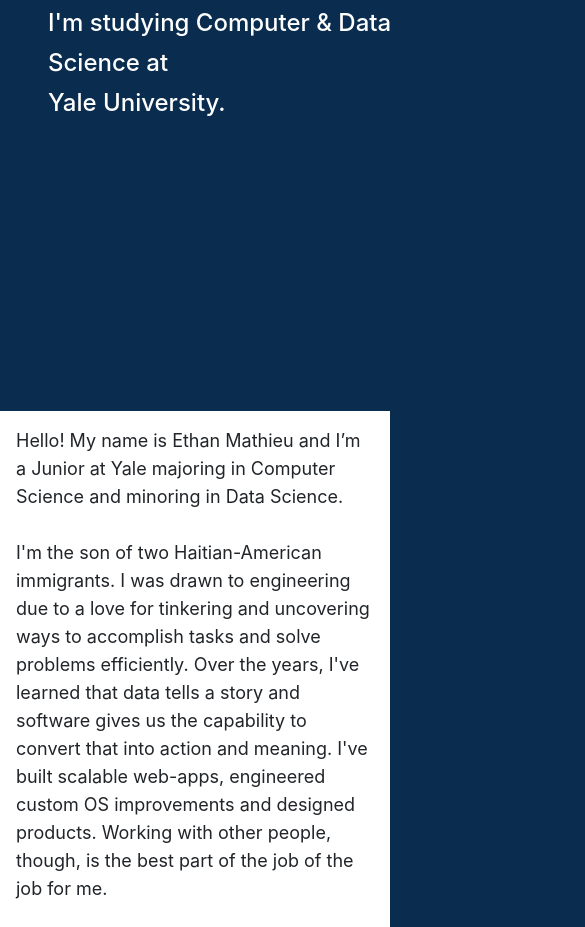
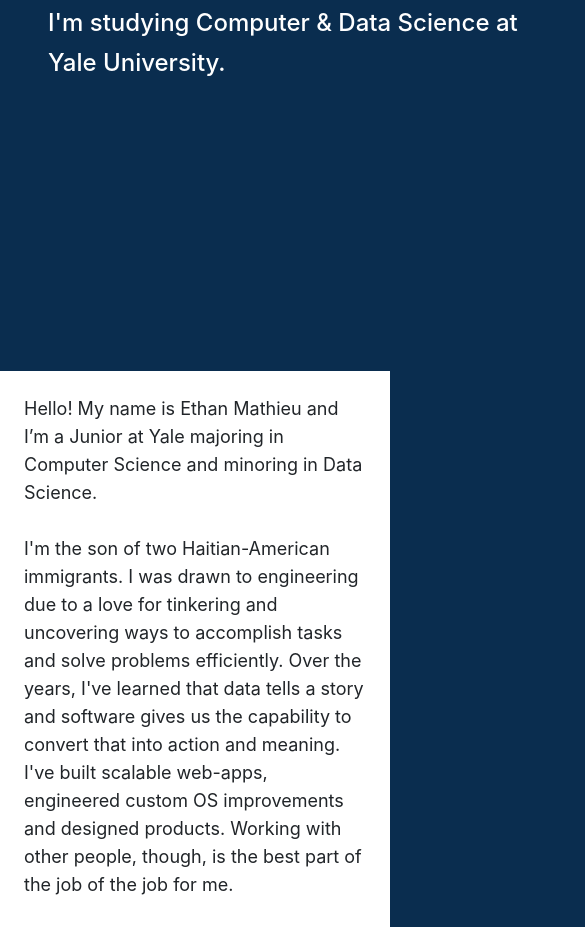
Before and after one commit to emath12/personal_site, a React app: page / in a window 390 px wide. Shown: the part 144-1071 px from the top of the page, 585 px wide, since content can reach past the window. Built offline with nearby package versions, Linux system fonts and the light colour scheme.

Commit message:
more mobile friendly

```diff
--- a/src/components/Page.js
+++ b/src/components/Page.js
@@ -82,7 +82,7 @@
             {isPlaying && <a href="https://triangle-strategy.fandom.com/wiki/Benedict_Pascal"><p className='text-white ml-3 bg-gray-700 p-2 rounded-lg opacity-90 drop-shadow-lg'>Benedict's Path</p></a>}
         </div>
 
-            <div className='lg:m-20 m-5 font-robot w-screen font-medium'>
+        <div className='lg:m-20 m-5 w-full font-medium'>
             <div className="lg:text-4xl text-2xl">
                 <h1 className='text-white lg:leading-65 leading-10'>
                     <span className='highlight'>My name is <span className="no-drop">Ethan Mathieu.</span></span>
@@ -106,7 +106,7 @@
 function Page() {
 
     return (
-        <>
+        <div >
             <AboutMe />
 
             <div className='hidden lg:block'>
@@ -116,8 +116,8 @@
             </div>
 
 
-            <div className='bg-white lg:justify-center md:justify-center w-screen lg:items-center md:items-center mt-72 flex'>
-                <h4 className='lg:m-30 lg:w-1/2 lg:m-5 m-3 lg:text-xl text-lg'>
+            <div className='bg-white w-screen flex items-center justify-center mt-72'>
+                <h4 className='lg:m-30 lg:w-1/2 p-4 lg:text-xl text-lg'>
                     Hello! My name is Ethan Mathieu and I’m a Junior at Yale majoring in Computer Science
                     and minoring in Data Science.
                     <br/>
@@ -158,9 +158,8 @@
                         >
                             ymeets - yale scheduling made easy
                         </div></a>
-                    <a target="_blank" href="https://www.yalecomputersociety.org"
-
-                    ><div                       style={{
+                    <a target="_blank" href="https://www.yalecomputersociety.org"><div
+                        style={{
                         backgroundImage: `url(${YCSWebsiteImg})`,
                         backgroundSize: 'cover',
                         backgroundPosition: 'center',
@@ -205,7 +204,7 @@
             <Footer/>
 
 
-        </>
+        </div>
     )
 
 }
--- a/src/index.css
+++ b/src/index.css
@@ -9,6 +9,7 @@
     sans-serif;
   -webkit-font-smoothing: antialiased;
   -moz-osx-font-smoothing: grayscale;
+  overflow-x: hidden;
 }
 
 code {
```
Lines whose indentation alone changed are shown as unchanged.
